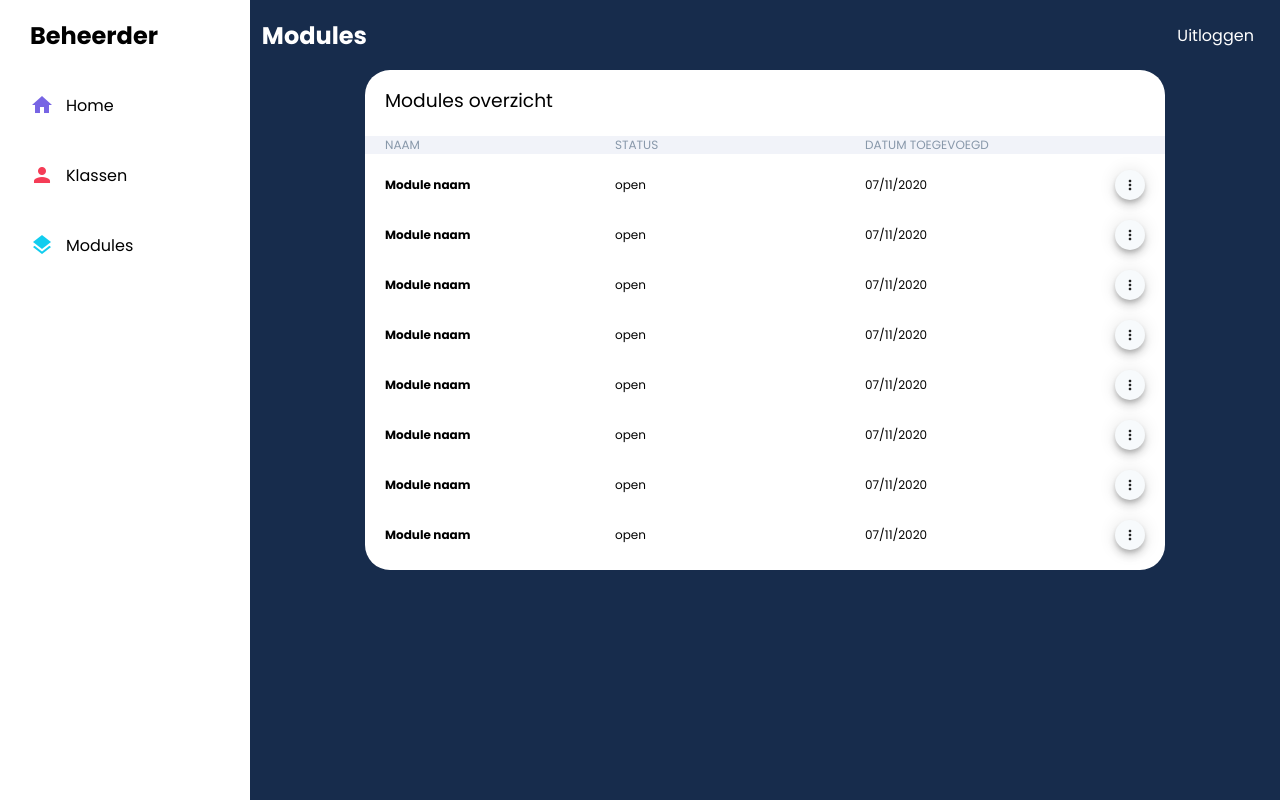
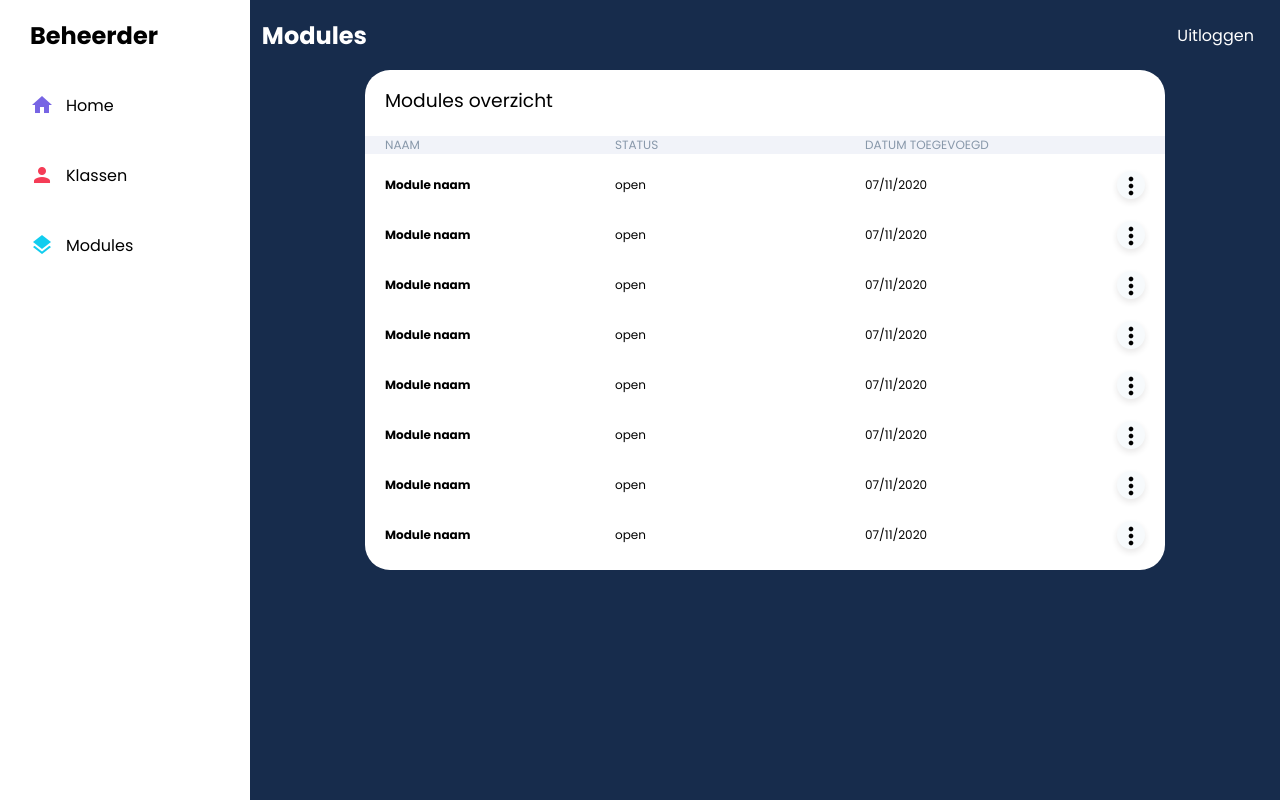
Before and after one commit to JoeriVosje/fe-pim-pam-programmeur, an Angular app: page / in a window 1280 px wide. Built offline with nearby package versions, Linux system fonts and the light colour scheme.

Commit message:
Add proper shadow and aligning

```diff
--- a/src/app/ppp-components/three-dot-button/three-dot-button.component.css
+++ b/src/app/ppp-components/three-dot-button/three-dot-button.component.css
@@ -1,9 +1,12 @@
-.more-vert-button-container {
+.button {
+  display: flex;
+  box-shadow: 0 3px 6px #2C28281C;
+  align-items: center;
   background-color: #F7FAFC;
-  max-height: 30px;
-  max-width: 30px;
+  max-height: 28px;
+  max-width: 28px;
 }
+
 .icon {
-  font-size: 16px;
-  margin-top: -5px;
+  font-size: 28px;
 }
--- a/src/app/ppp-components/three-dot-button/three-dot-button.component.html
+++ b/src/app/ppp-components/three-dot-button/three-dot-button.component.html
@@ -1,3 +1,3 @@
-<button mat-mini-fab (click)="onClick()" class="more-vert-button-container">
+  <button class="button" mat-icon-button (click)="onClick()">
     <mat-icon class="icon">more_vert</mat-icon>
-</button>
+  </button>
```
